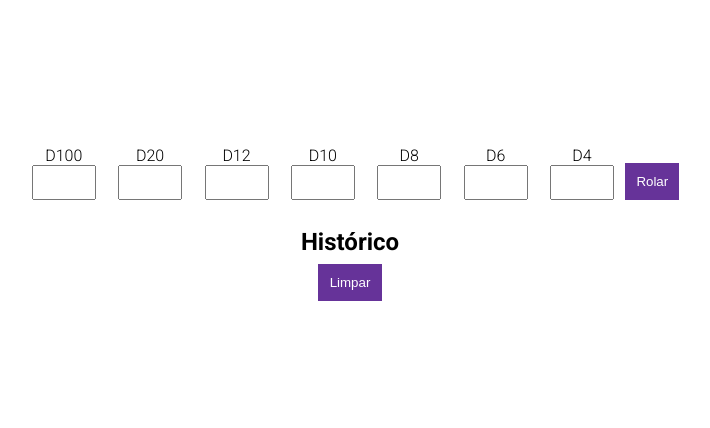
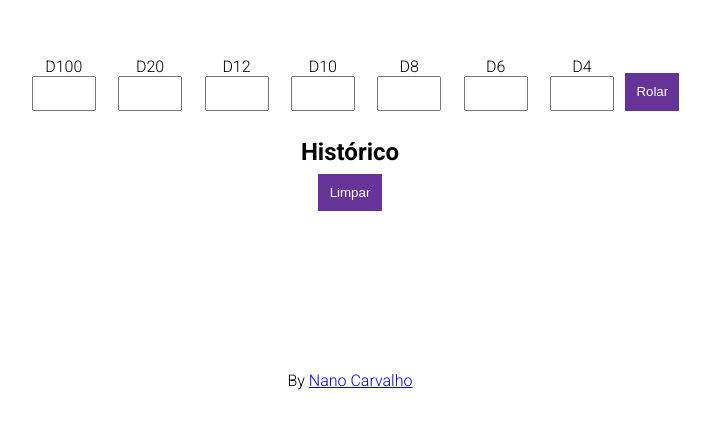
Before and after one commit to nanocarvalho/dice-app-study, a plain HTML site: page index.html in a window 1280 px wide. Shown: the part 190-618 px from the top of the page, without its empty margins (290-1000 px from the left). Drawn offline with Linux system fonts and the light colour scheme.

Commit message:
small changes

```diff
--- a/css/main.css
+++ b/css/main.css
@@ -81,6 +81,9 @@ li {
     margin-top: 0.5rem;
 }
 
+footer {
+	padding-top: 10rem;
+}
 @media (min-width: 768px) {
     body {
         justify-content: center;
--- a/index.html
+++ b/index.html
@@ -61,5 +61,9 @@
         <button data-js="clear-history">Limpar</button>
     </section>
 
+	<footer>
+        <p>By <a href="https://nanocarvalho.github.io" target="_blank" rel="noopener">Nano Carvalho</a></p>
+    </footer>
+
 </body>
 </html>
```
